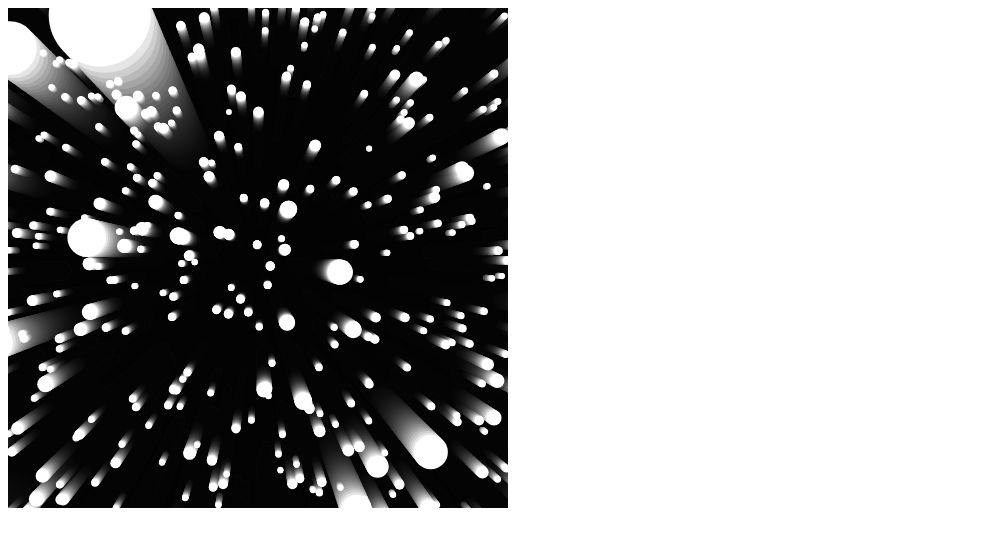
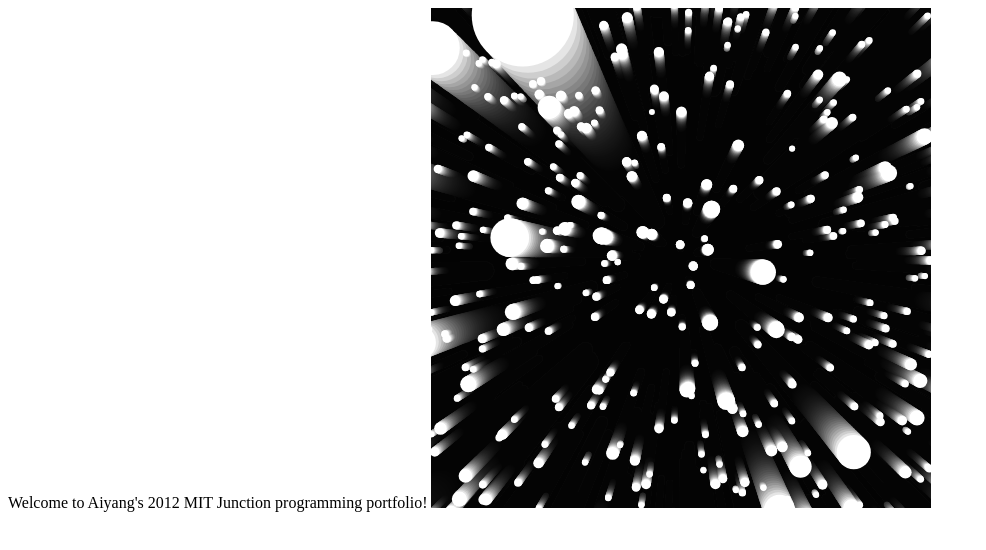
Before and after one commit to Gnayiag/Aiyangs2012Portfolio, a plain HTML site: page index.html in a window 1280 px wide. Shown: the whole page, without its empty margins (0-986 px from the left). Drawn offline with Linux system fonts and the light colour scheme.

Commit message:
Added changes in day16 class

```diff
--- a/index.html
+++ b/index.html
@@ -1,5 +1,6 @@
 <html>
 <body>
+    Welcome to Aiyang's 2012 MIT Junction programming portfolio!
   <canvas id="canvas" width=500 height=500 />
   <script> var canvas = document.getElementById("canvas");
 var c = canvas.getContext("2d");
```
